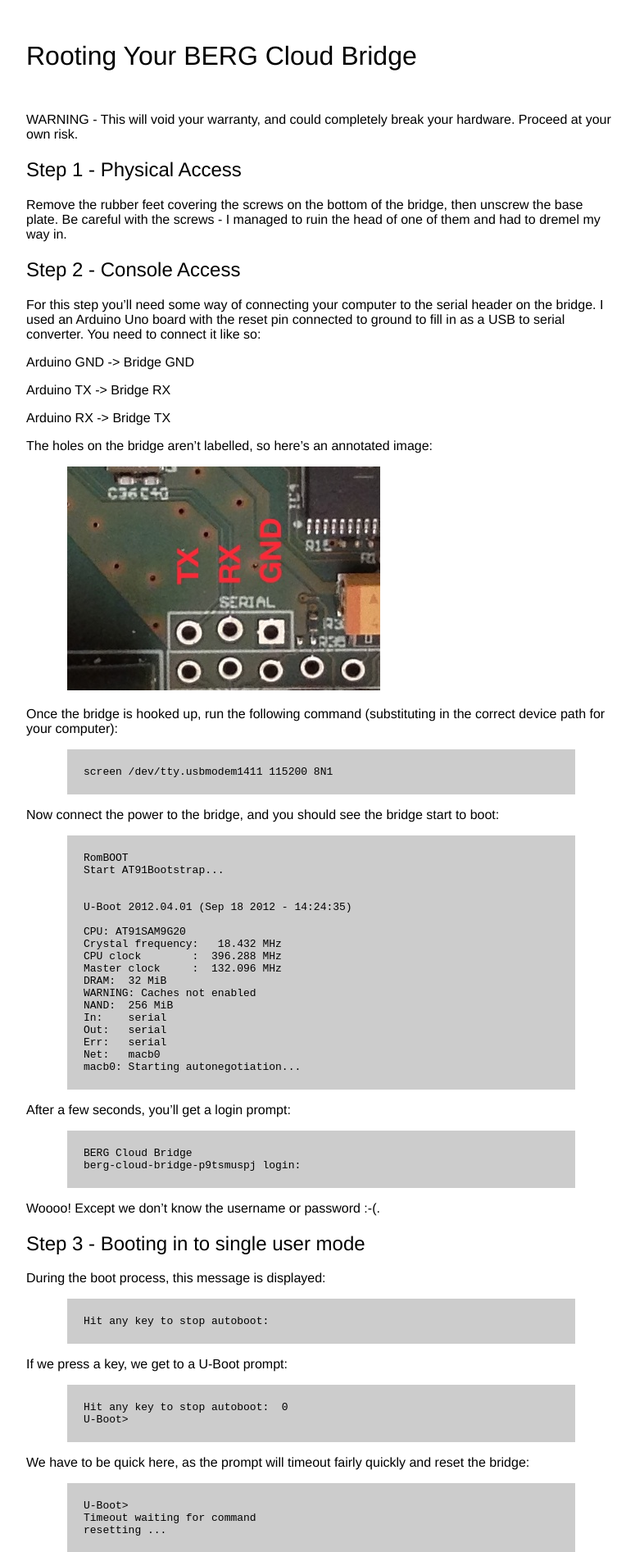
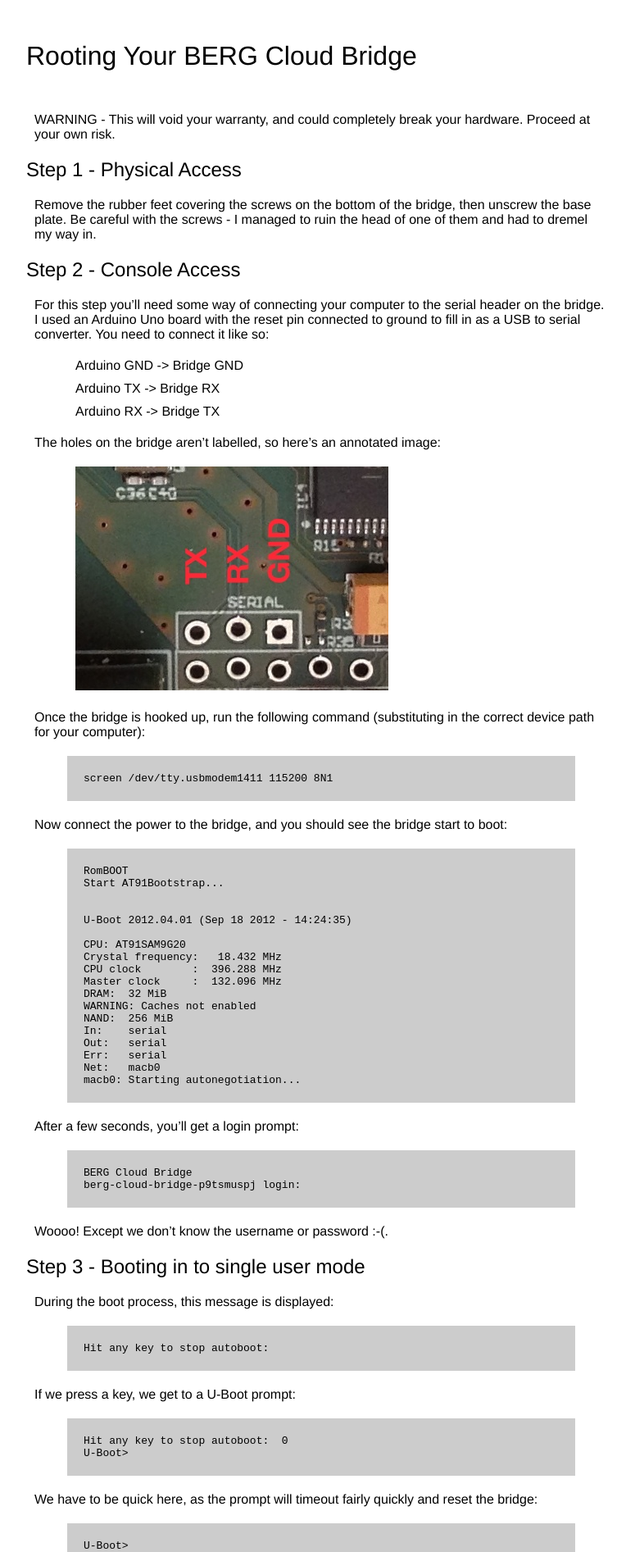
Before and after one commit to pipt/pipt.github.io, a Jekyll site: the page built from _posts/2013-04-15-rooting-berg-cloud-bridge.md, in a window 1280 px wide. Shown: the top 1893 px of the page at 82% size, without its empty margins (248-1023 px from the left). Built offline with Jekyll 4.4.1, drawn with Linux system fonts in a browser that asks for light colours; Markdown is read by kramdown in place of the engine named in the settings.

Commit message:
Update ul/li styling.

```diff
--- a/_posts/2013-04-15-rooting-berg-cloud-bridge.md
+++ b/_posts/2013-04-15-rooting-berg-cloud-bridge.md
@@ -14,11 +14,9 @@ Remove the rubber feet covering the screws on the bottom of the bridge, then uns
 
 For this step you'll need some way of connecting your computer to the serial header on the bridge. I used an Arduino Uno board with the reset pin connected to ground to fill in as a USB to serial converter. You need to connect it like so:
 
-Arduino GND -> Bridge GND
-
-Arduino TX -> Bridge RX
-
-Arduino RX -> Bridge TX
+* Arduino GND -> Bridge GND
+* Arduino TX -> Bridge RX
+* Arduino RX -> Bridge TX
 
 The holes on the bridge aren't labelled, so here's an annotated image:
 
--- a/css/style.css
+++ b/css/style.css
@@ -14,7 +14,11 @@ h2 {
 
 ul {
   list-style-type: none;
-  padding-left: 0;
+  padding-left: 60px;
+}
+
+li {
+  margin: 10px 0;
 }
 
 .intro {
@@ -25,6 +29,10 @@ ul {
   display: table-cell;
   vertical-align: middle;
   padding: 20px;
+}
+
+.post p {
+  margin: 20px 10px;
 }
 
 .container {
```
